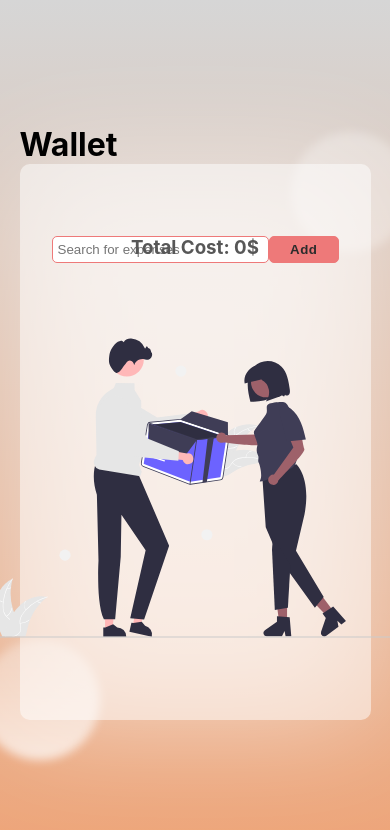
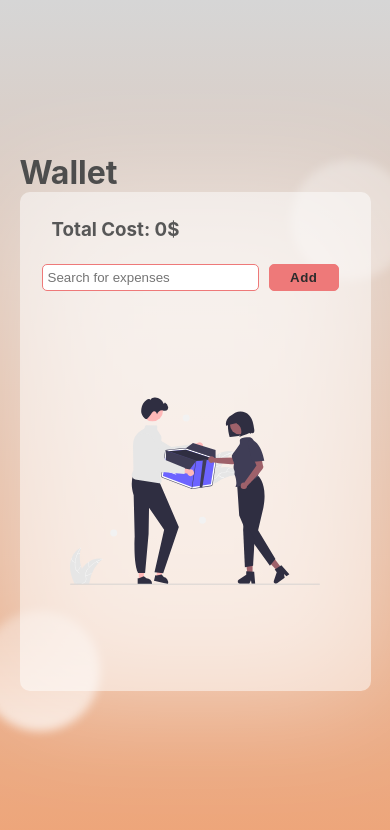
Before and after one commit to sajadgnf/Wallet, a React (Create React App) app: page / in a window 390 px wide. Shown: the top 830 px of the page. Built offline with nearby package versions, Linux system fonts and the light colour scheme.

Commit message:
fix wholeCost position style and empty image width

```diff
--- a/src/App.js
+++ b/src/App.js
@@ -11,7 +11,7 @@ import LandingPage from "./components/LandingPage";
 const App = () => {
   return (
     <Provider store={store}>
-      <h1>Wallet</h1>
+      <h1 className="title">Wallet</h1>
       <Routes>
         <Route path="/addExpense" element={<AddForm />} />
         <Route path="/" element={<LandingPage />} />
--- a/src/components/LandingPage.module.css
+++ b/src/components/LandingPage.module.css
@@ -114,7 +114,8 @@
 }
 
 @media (max-width: 820px) {
-    .smaller {
+    .smaller,
+    .totalCost {
         bottom: 50px;
         left: 0;
         transform: translate(0);
@@ -126,8 +127,20 @@
     }
 }
 
+@media(max-width: 520px) {
+    .empty{
+        width: 250px;
+        height: 250px;
+        margin-top: 50px;
+    }
+    .header input {
+        transform: translateX(-10px);
+    }
+}
+
 @media (max-width: 350px) {
-    .smaller {
+    .smaller,
+    .totalCost {
         bottom: 50px;
         left: -10px;
         transform: translate(0);
--- a/src/index.css
+++ b/src/index.css
@@ -16,6 +16,10 @@ body {
   align-items: center;
   min-height: 100vh;
   padding: 50px;
+}
+
+.title {
+  color:  rgb(77, 77, 77);
 }
 
 ::-webkit-scrollbar {
```
